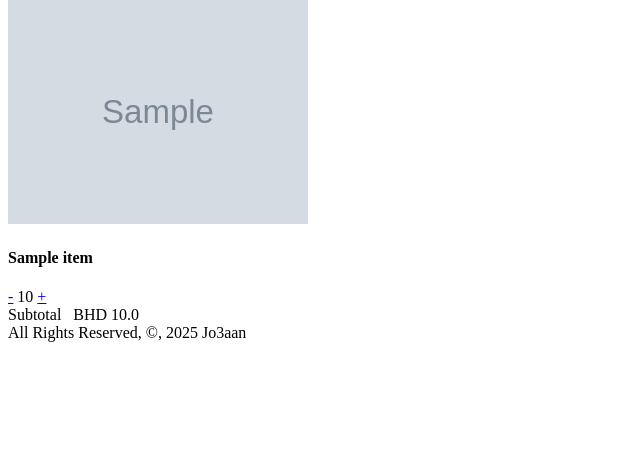
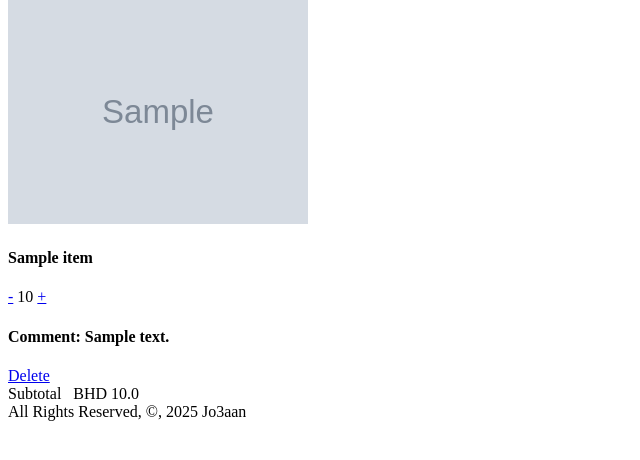
Before and after one commit to ZahraAlaali/Jo3aan, a Django app: page /cart/viewCart/1/ in a window 1280 px wide. Shown: the part 154-614 px from the top of the page, without its empty margins (0-640 px from the left). Run offline with Django 5.2, Linux system fonts and the light colour scheme; tables that the repository leaves empty hold one stand-in row (values such as "Sample post"); grey boxes marked "Sample" are stand-in pictures.

Commit message:
add to cart with comment

```diff
--- a/main_app/models.py
+++ b/main_app/models.py
@@ -138,7 +138,7 @@ class CartDetails(models.Model):
     cart = models.ForeignKey(Cart, on_delete=models.CASCADE)
     item = models.ForeignKey(Item, on_delete=models.CASCADE)
     quantity = models.PositiveIntegerField(default=1)
-    comment = models.TextField(max_length=100, default="")
+    comment = models.TextField(max_length=100, default="", blank=True, null=True)
 
     def save(self, *args, **kwargs):
         super().save(*args, **kwargs)
--- a/main_app/templates/cart/CartView.html
+++ b/main_app/templates/cart/CartView.html
@@ -18,7 +18,11 @@
     {% endif %} {{item.quantity}}
     <a href="{% url 'increaseQty' user.id item.item.id %}">+</a>
   </div>
-
+  {% if item.comment %}
+  <h4>Comment: {{item.comment}}</h4>
+  {% endif %}
+  <a href="{% url 'deleteItemFromCart' user.id item.item.id %}">Delete</a>
+  <br />
   {% endfor %}
   <div>Subtotal &nbsp; BHD {{cart.total_amount}}</div>
 </div>
--- a/main_app/views.py
+++ b/main_app/views.py
@@ -110,10 +110,18 @@ def addToCart(request, user_id, item_id):
             cart = Cart.objects.filter(
                 customer_id=user_id, cart_status="active"
             ).first()
-            newRecord = form.save(commit=False)
-            newRecord.cart = cart
-            newRecord.item_id = item_id
-            newRecord.save()
+            itemInCart = CartDetails.objects.filter(cart=cart, item_id=item_id).first()
+            if (
+                itemInCart
+                and itemInCart.comment == (form.cleaned_data.get("comment")).strip()
+            ):
+                itemInCart.quantity += form.cleaned_data.get("quantity")
+                itemInCart.save()
+            else:
+                newRecord = form.save(commit=False)
+                newRecord.cart = cart
+                newRecord.item_id = item_id
+                newRecord.save()
             return redirect("viewCart", user_id=user_id)
         return redirect("item_detail", pk=item_id)
     return redirect("item_detail", pk=item_id)
```
Also changed, not shown: main_app/static/uploads/images_g2UOw03.jfif (added), main_app/static/uploads/orange_ZpRzK9x.jpg (added), main_app/static/uploads/watermeloen_2_ldMR2vt.jpg (added), main_app/static/uploads/wide-tooth-combs_N6lVNRm.jpg (added).
